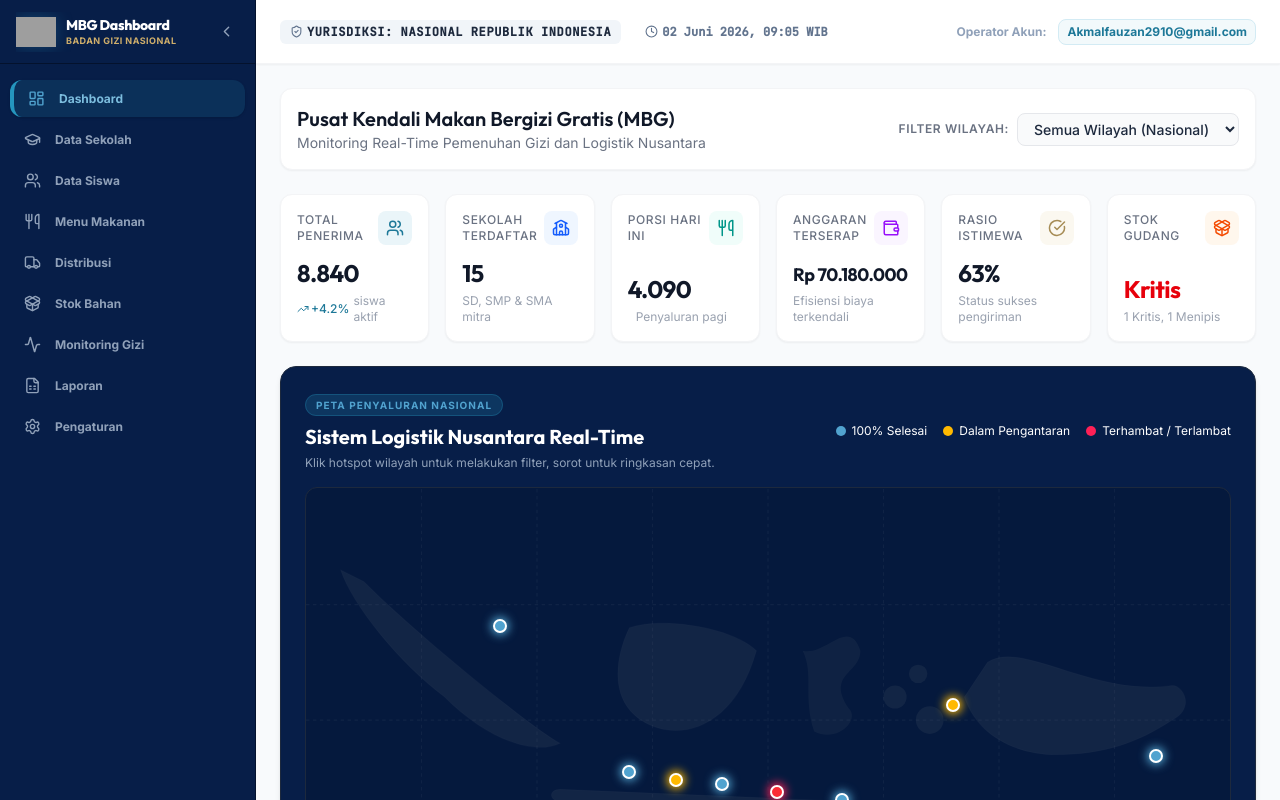
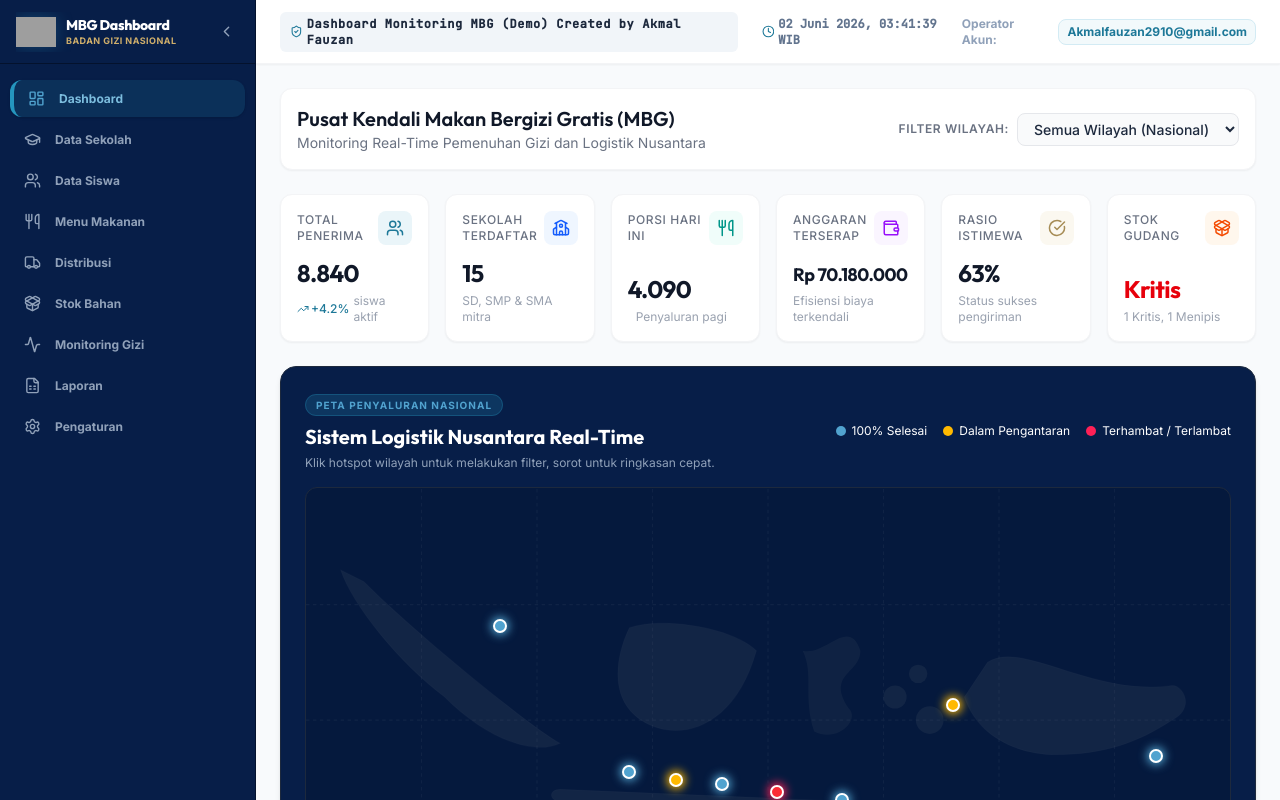
Before and after one commit to dataakmal/mbg-monitoring, a React (Vite) app: page / in a window 1280 px wide. Shown: the top 800 px of the page. Built offline with nearby package versions, Linux system fonts and the light colour scheme; grey boxes are pictures that could not be loaded.

Commit message:
Yurisdiksi hapus

```diff
--- a/src/App.tsx
+++ b/src/App.tsx
@@ -26,11 +26,46 @@ import {
   Menu, X, ChevronLeft, ChevronRight, User, Clock, ShieldCheck
 } from 'lucide-react';
 
+const getFormattedCurrentTime = () => {
+  const d = new Date();
+  const year = d.getFullYear();
+  const month = String(d.getMonth() + 1).padStart(2, '0');
+  const day = String(d.getDate()).padStart(2, '0');
+  const hours = String(d.getHours()).padStart(2, '0');
+  const minutes = String(d.getMinutes()).padStart(2, '0');
+  return `${year}-${month}-${day} ${hours}:${minutes}`;
+};
+
 export default function App() {
   // Navigation & UI controls
   const [activeTab, setActiveTab] = useState('Dashboard');
   const [isSidebarCollapsed, setIsSidebarCollapsed] = useState(false);
   const [isMobileMenuOpen, setIsMobileMenuOpen] = useState(false);
+
+  // Real-time clock state
+  const [currentTime, setCurrentTime] = useState(new Date());
+
+  useEffect(() => {
+    const clockInterval = setInterval(() => {
+      setCurrentTime(new Date());
+    }, 1000);
+    return () => clearInterval(clockInterval);
+  }, []);
+
+  const formatLiveClock = (date: Date) => {
+    const months = [
+      'Januari', 'Februari', 'Maret', 'April', 'Mei', 'Juni',
+      'Juli', 'Agustus', 'September', 'Oktober', 'November', 'Desember'
+    ];
+    const dayName = String(date.getDate()).padStart(2, '0');
+    const monthName = months[date.getMonth()];
+    const yearName = date.getFullYear();
+    const hours = String(date.getHours()).padStart(2, '0');
+    const minutes = String(date.getMinutes()).padStart(2, '0');
+    const seconds = String(date.getSeconds()).padStart(2, '0');
+
+    return `${dayName} ${monthName} ${yearName}, ${hours}:${minutes}:${seconds} WIB`;
+  };
 
   // Core Global States
   const [sekolahList, setSekolahList] = useState<Sekolah[]>(initialSekolah);
@@ -101,7 +136,7 @@ export default function App() {
           ...item,
           stok_kg: nextQty,
           status: nextStatus,
-          terakhir_diperbarui: '2026-06-02 09:12'
+          terakhir_diperbarui: getFormattedCurrentTime()
         };
       }
       return item;
@@ -355,15 +390,15 @@ export default function App() {
         <header className="h-16 bg-white border-b border-gray-100 px-6 hidden sm:flex items-center justify-between shadow-xs print:hidden">
           <div className="flex items-center gap-6 text-xs text-slate-500 font-medium select-none">
             {/* Jurisdiction Badge */}
-            <span className="bg-slate-100 text-slate-800 font-bold px-2.5 py-1 rounded-md uppercase tracking-wider font-mono flex items-center gap-1">
-              <ShieldCheck size={13} className="text-slate-500" />
-              YURISDIKSI: {settings.wilayahKerja.toUpperCase()}
+            <span className="bg-slate-100 text-slate-800 font-bold px-2.5 py-1 rounded-md tracking-wider font-mono flex items-center gap-1">
+              <ShieldCheck size={13} className="text-emerald-600" />
+              {settings.wilayahKerja}
             </span>
 
             {/* Simulated Live status and date */}
             <span className="flex items-center gap-1 font-mono font-bold text-slate-500">
-              <Clock size={13} />
-              02 Juni 2026, 09:05 WIB
+              <Clock size={13} className="text-emerald-600 animate-pulse" />
+              {formatLiveClock(currentTime)}
             </span>
           </div>
 
--- a/src/components/StokBahanView.tsx
+++ b/src/components/StokBahanView.tsx
@@ -4,6 +4,16 @@ import {
   PackageOpen, AlertCircle, Plus, Info, CheckCircle2,
   Search, ArrowDownToLine, RefreshCw, Layers, Sparkles, X
 } from 'lucide-react';
+
+const getFormattedCurrentTime = () => {
+  const d = new Date();
+  const year = d.getFullYear();
+  const month = String(d.getMonth() + 1).padStart(2, '0');
+  const day = String(d.getDate()).padStart(2, '0');
+  const hours = String(d.getHours()).padStart(2, '0');
+  const minutes = String(d.getMinutes()).padStart(2, '0');
+  return `${year}-${month}-${day} ${hours}:${minutes}`;
+};
 
 interface StokBahanViewProps {
   stokList: StokBahan[];
@@ -71,7 +81,7 @@ export default function StokBahanView({
       min_stok_kg: newIngMin,
       satuan: newIngUnit,
       status: calculatedStatus,
-      terakhir_diperbarui: '2026-06-02 09:00'
+      terakhir_diperbarui: getFormattedCurrentTime()
     };
 
     onAddNewIngredient(newIng);
--- a/src/data.ts
+++ b/src/data.ts
@@ -211,5 +211,5 @@ export const initialSettings: DashboardSettings = {
   targetProteinMax: 40,
   porsiPriceLimit: 17500,
   namaMenteri: 'Menteri Koordinator Bidang Pembangunan Manusia dan Kebudayaan',
-  wilayahKerja: 'Nasional Republik Indonesia'
+  wilayahKerja: 'Dashboard Monitoring MBG (Demo) Created by Akmal Fauzan'
 };
```
